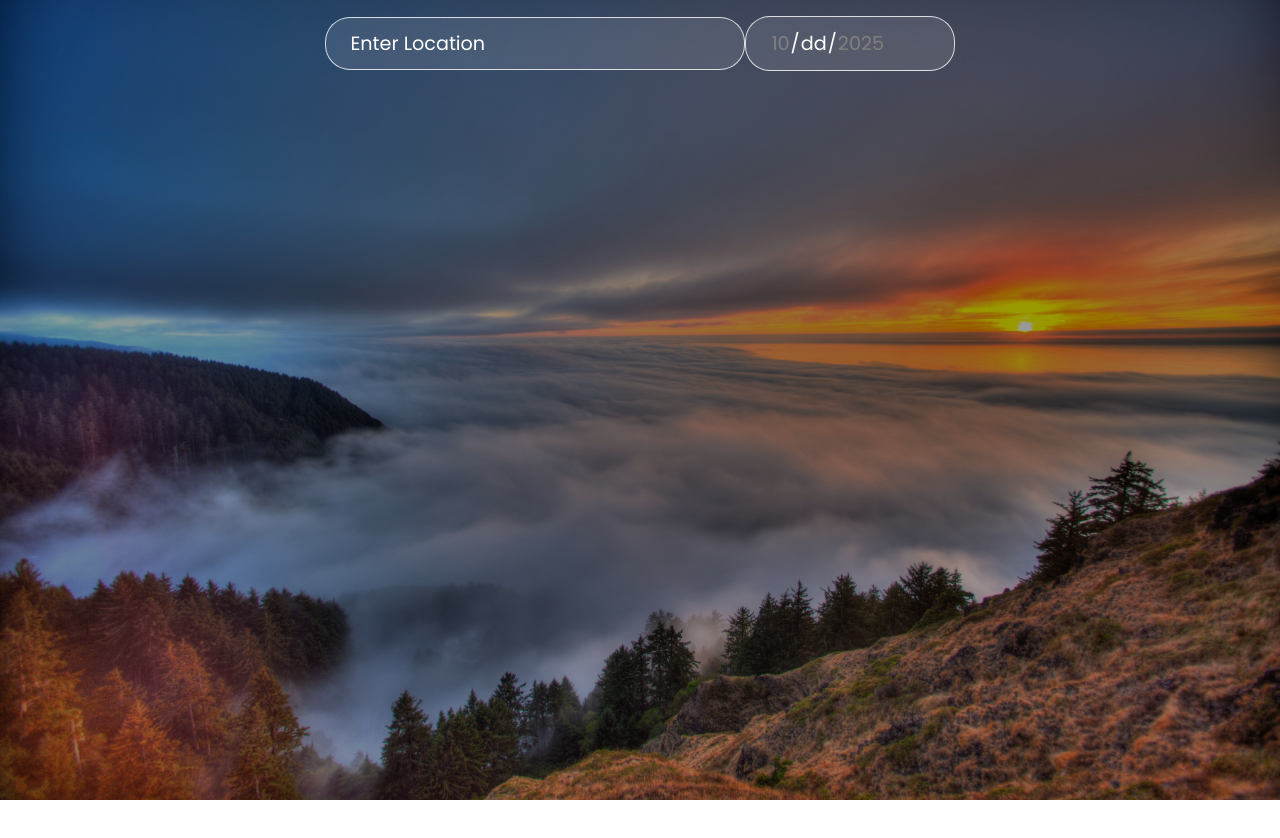
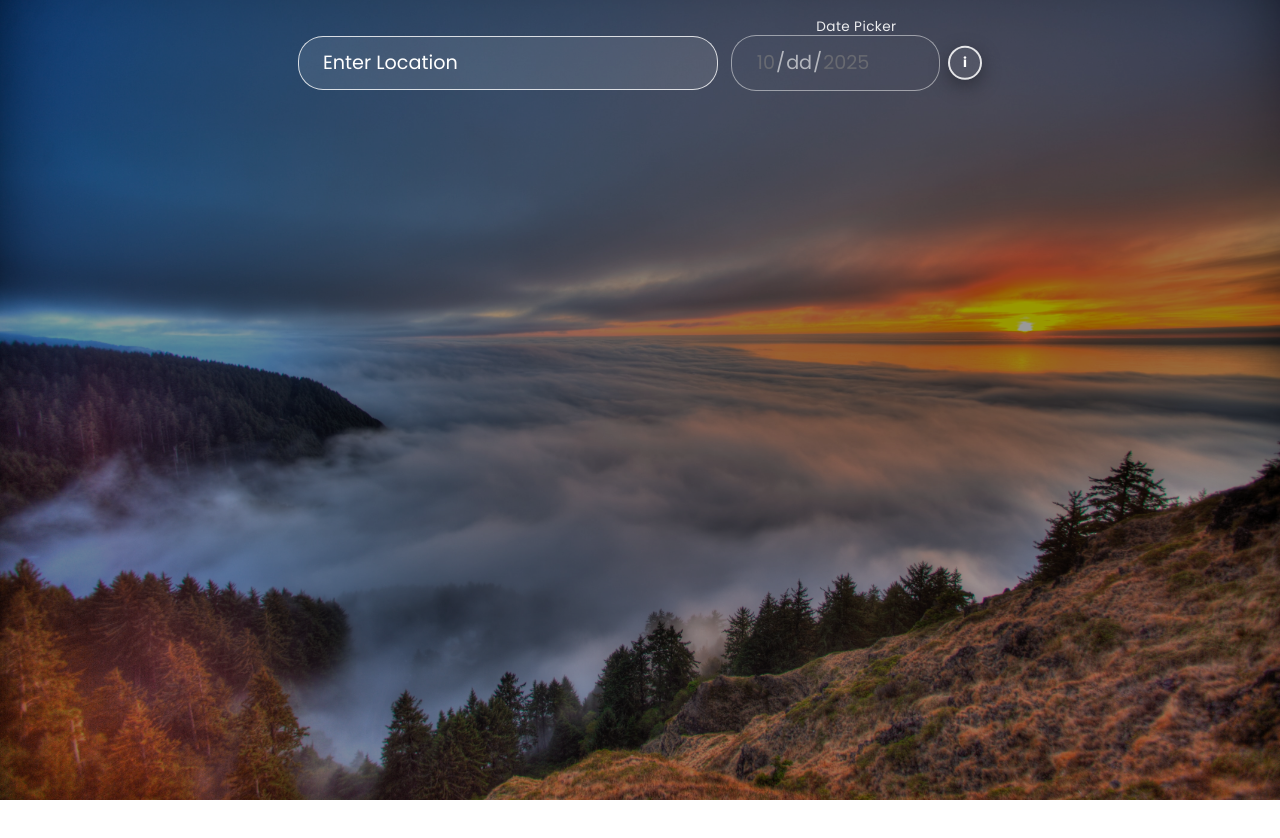
Before and after one commit to amaansam/React-Weather, a React (Create React App) app: page / in a window 1280 px wide. Shown: the top 838 px of the page. Built offline with nearby package versions, Linux system fonts and the light colour scheme; no server answers; the HTML template or start-up script is replaced by a standard one.

Commit message:
Tweaked UI with toolop instruction & added SVG icons for different weather conditions

```diff
--- a/src/App.jsx
+++ b/src/App.jsx
@@ -105,6 +105,18 @@ function App() {
     ? dayForecast.slot.wind?.speed
     : data.wind && data.wind.speed
 
+  // Choose icon code from forecast slot (when showing forecast) or current data
+  const iconCode = showForecast
+    ? dayForecast.slot.weather?.[0]?.icon
+    : data.weather && data.weather[0]?.icon
+
+  const displayIcon = iconCode ? `https://openweathermap.org/img/wn/${iconCode}@2x.png` : null
+
+  // Use the weather "main" (Clouds, Rain, Clear...) so we can map to local SVGs
+  const displayMain = showForecast
+    ? dayForecast.slot.weather?.[0]?.main
+    : data.weather && data.weather[0]?.main
+
   // Displays the search + main container with display and details.
   return (
     <div className="App">
@@ -127,6 +139,8 @@ function App() {
           displayName={displayName}
           displayTemp={displayTemp}
           displayDesc={displayDesc}
+          displayIcon={displayIcon}
+          displayMain={displayMain}
         />
 
         {data.name !== undefined && (
--- a/src/components/Search.jsx
+++ b/src/components/Search.jsx
@@ -20,22 +20,41 @@ export default function Search({
   error
 }) {
   return (
-    <>
+    <div className="search-controls">
+      <div className="inputs-row">
         <input
+          className="location-input"
           value={location}
           onChange={event => setLocation(event.target.value)}
           onKeyDown={onKeyDown}
           placeholder='Enter Location'
+          aria-label="Location"
         />
+
+        <div className="date-container">
+          <div className="date-label">Date Picker</div>
+          <div className="date-controls">
             <input
+              className="date-input"
               type="date"
               value={selectedDate}
               onChange={onDateChange}
               disabled={disabled}
               min={today}
               max={fiveDaysAhead}
+              aria-label="Forecast date"
             />
+            <div className="date-help" aria-hidden={false}>
+              <button className="info" aria-label="Date help" type="button">i</button>
+              <span className="sr-only">Pick a date within the 5-day forecast. Enter a location first and press Enter to load current weather.</span>
+              <span className="tooltip">Pick a date within the 5-day forecast. Enter a location first and press Enter to load current weather.</span>
+            </div>
+          </div>
+        </div>
+      </div>
+
       {error && <p style={{ marginTop: 8 }}>{error}</p>}
-    </>
+
+    </div>
   )
 }
--- a/src/components/WeatherDisplay.jsx
+++ b/src/components/WeatherDisplay.jsx
@@ -1,8 +1,9 @@
 import React from 'react'
+import WeatherIcon from './WeatherIcon.jsx'
 
 // WeatherDisplay
 // Component used to show the main weather summary: location name, temperature, and a short
-export default function WeatherDisplay({ displayName, displayTemp, displayDesc }) {
+export default function WeatherDisplay({ displayName, displayTemp, displayDesc, displayIcon, displayMain }) {
   return (
     <div>
       <div className="top">
@@ -10,6 +11,11 @@ export default function WeatherDisplay({ displayName, displayTemp, displayDesc }
           <p>{displayName}</p>
         </div>
         <div className="temp">
+          {displayMain ? (
+            <WeatherIcon type={displayMain} />
+          ) : displayIcon ? (
+            <img src={displayIcon} alt={displayDesc || 'weather icon'} className="weather-icon" />
+          ) : null}
           {displayTemp !== undefined ? <h1>{displayTemp}°C</h1> : null}
         </div>
         <div className="description">
--- /dev/null
+++ b/src/components/WeatherIcon.jsx
@@ -0,0 +1,92 @@
+import React from 'react'
+
+// Simple inline SVGs for common weather types. Covers clear, cloud, rain, snow, thunderstorm, and mist/fog/haze.
+export default function WeatherIcon({ type }) {
+  const t = (type || '').toLowerCase()
+
+  if (t.includes('clear')) {
+    // sun
+    return (
+      <svg className="weather-icon" viewBox="0 0 64 64" fill="none" xmlns="http://www.w3.org/2000/svg">
+        <circle cx="32" cy="32" r="12" fill="#FFD166" />
+        <g stroke="#FFD166" strokeWidth="3">
+          <line x1="32" y1="4" x2="32" y2="14" />
+          <line x1="32" y1="50" x2="32" y2="60" />
+          <line x1="4" y1="32" x2="14" y2="32" />
+          <line x1="50" y1="32" x2="60" y2="32" />
+          <line x1="10" y1="10" x2="18" y2="18" />
+          <line x1="46" y1="46" x2="54" y2="54" />
+          <line x1="10" y1="54" x2="18" y2="46" />
+          <line x1="46" y1="18" x2="54" y2="10" />
+        </g>
+      </svg>
+    )
+  }
+
+  if (t.includes('cloud')) {
+    // cloud
+    return (
+      <svg className="weather-icon" viewBox="0 0 64 64" xmlns="http://www.w3.org/2000/svg">
+        <path d="M20 40h28a8 8 0 0 0 0-16 12 12 0 0 0-23-4A9 9 0 0 0 8 35a6 6 0 0 0 1 5 7 7 0 0 0 11-0z" fill="#E6EEF4" stroke="#BFC9D6" strokeWidth="1.5" />
+      </svg>
+    )
+  }
+
+  if (t.includes('rain') || t.includes('drizzle')) {
+    // rain
+    return (
+      <svg className="weather-icon" viewBox="0 0 64 64" xmlns="http://www.w3.org/2000/svg">
+        <path d="M20 30h28a8 8 0 0 0 0-16 12 12 0 0 0-23-4A9 9 0 0 0 8 25a6 6 0 0 0 1 5 7 7 0 0 0 11-0z" fill="#E6EEF4" stroke="#BFC9D6" strokeWidth="1.5" />
+        <g stroke="#6DA9E4" strokeWidth="2" strokeLinecap="round">
+          <line x1="22" y1="40" x2="22" y2="50" />
+          <line x1="30" y1="40" x2="30" y2="52" />
+          <line x1="38" y1="40" x2="38" y2="50" />
+          <line x1="46" y1="40" x2="46" y2="52" />
+        </g>
+      </svg>
+    )
+  }
+
+  if (t.includes('snow')) {
+    // snow
+    return (
+      <svg className="weather-icon" viewBox="0 0 64 64" xmlns="http://www.w3.org/2000/svg">
+        <path d="M20 30h28a8 8 0 0 0 0-16 12 12 0 0 0-23-4A9 9 0 0 0 8 25a6 6 0 0 0 1 5 7 7 0 0 0 11-0z" fill="#E6EEF4" stroke="#BFC9D6" strokeWidth="1.5" />
+        <g stroke="#9FCBFF" strokeWidth="1.8" strokeLinecap="round" strokeLinejoin="round">
+          <circle cx="22" cy="44" r="2" fill="#9FCBFF" />
+          <circle cx="30" cy="48" r="2" fill="#9FCBFF" />
+          <circle cx="38" cy="44" r="2" fill="#9FCBFF" />
+          <circle cx="46" cy="48" r="2" fill="#9FCBFF" />
+        </g>
+      </svg>
+    )
+  }
+
+  if (t.includes('thunder')) {
+    // thunderstorm
+    return (
+      <svg className="weather-icon" viewBox="0 0 64 64" xmlns="http://www.w3.org/2000/svg">
+        <path d="M20 30h28a8 8 0 0 0 0-16 12 12 0 0 0-23-4A9 9 0 0 0 8 25a6 6 0 0 0 1 5 7 7 0 0 0 11-0z" fill="#E6EEF4" stroke="#BFC9D6" strokeWidth="1.5" />
+        <path d="M34 40l-6 10h8l-2 8 10-14h-8z" fill="#FFD166" stroke="#FFB84D" strokeWidth="1" />
+      </svg>
+    )
+  }
+
+  // mist/haze/fog/dust etc
+  if (['mist', 'haze', 'fog', 'smoke', 'dust', 'sand', 'ash'].some(k => t.includes(k))) {
+    return (
+      <svg className="weather-icon" viewBox="0 0 64 64" xmlns="http://www.w3.org/2000/svg">
+        <path d="M16 30h32" stroke="#C9D3DA" strokeWidth="2" strokeLinecap="round" />
+        <path d="M12 36h36" stroke="#C9D3DA" strokeWidth="2" strokeLinecap="round" />
+        <path d="M16 42h32" stroke="#C9D3DA" strokeWidth="2" strokeLinecap="round" />
+      </svg>
+    )
+  }
+
+  // default icon (unknown)
+  return (
+    <svg className="weather-icon" viewBox="0 0 64 64" xmlns="http://www.w3.org/2000/svg">
+      <circle cx="32" cy="32" r="12" fill="#BFC9D6" />
+    </svg>
+  )
+}
--- a/src/index.css
+++ b/src/index.css
@@ -64,6 +64,143 @@ h1 {
   color: #fff;
 }
 
+.search-controls {
+  display: flex;
+  flex-direction: column;
+  align-items: center;
+  gap: 0.6rem;
+  margin-top: 1.2rem;
+}
+
+
+.date-container {
+  display: inline-block;
+  position: relative; /* allow absolute label positioning */
+}
+
+.date-label {
+  position: absolute;
+  top: -18px;
+  left: 50%;
+  transform: translateX(-50%);
+  font-size: 0.85rem;
+  color: rgba(255,255,255,0.9);
+  letter-spacing: 0.4px;
+}
+
+.date-controls {
+  display: inline-flex;
+  align-items: center;
+  gap: 0.5rem;
+}
+
+.inputs-row {
+  display: flex;
+  gap: 0.8rem; /* space between the search and date inputs */
+  align-items: center;
+}
+
+.location-input, .date-input {
+  padding: .7rem 1.2rem;
+  font-size: 1.05rem;
+  border-radius: 25px;
+  border: 1px solid rgba(255, 255, 255, 0.8);
+  background: rgba(255, 255, 255, 0.06);
+  color: #fff;
+}
+
+.date-input:disabled {
+  opacity: 0.6;
+  background: rgba(255,255,255,0.03);
+  cursor: not-allowed;
+}
+
+.location-input:focus, .date-input:focus {
+  outline: 2px solid rgba(255, 255, 255, 0.2);
+  box-shadow: 0 4px 16px rgba(0,0,0,0.3);
+}
+
+.hint {
+  font-size: 1rem;
+  color: rgba(255,255,255,0.85);
+  opacity: 0.9;
+}
+
+.date-help {
+  position: relative;
+  display: inline-flex;
+  align-items: center;
+  gap: 0.5rem;
+}
+
+.info {
+  width: 34px;
+  height: 34px;
+  border-radius: 50%;
+  border: 2px solid rgba(255,255,255,0.85);
+  background: rgba(255,255,255,0.08);
+  color: #fff;
+  font-weight: 700;
+  display: inline-flex;
+  align-items: center;
+  justify-content: center;
+  cursor: pointer;
+  box-shadow: 0 6px 18px rgba(0,0,0,0.35);
+  transform: translateY(0);
+  animation: pulse 3s infinite;
+}
+
+.info:focus {
+  outline: 2px solid rgba(255,255,255,0.2);
+}
+
+.tooltip {
+  position: absolute;
+  top: 80px; /* moved further below the button to create breathing room */
+  left: 50%;
+  transform: translateX(-50%) translateY(0);
+  background: rgba(0,0,0,0.9);
+  color: #fff;
+  padding: 0.75rem 1.1rem;
+  border-radius: 8px;
+  font-size: 0.95rem;
+  width: 320px; /* slightly wider for readability */
+  text-align: center;
+  opacity: 0; /* hidden by default */
+  pointer-events: none;
+  transition: opacity 160ms ease, transform 160ms ease;
+  z-index: 9999; /* keep above other UI */
+}
+
+.date-help:hover .tooltip,
+.date-help:focus-within .tooltip {
+  opacity: 1;
+  transform: translateX(-50%) translateY(4px); /* small slide down on reveal */
+  pointer-events: auto;
+}
+
+@keyframes pulse {
+  0% { box-shadow: 0 6px 18px rgba(0,0,0,0.35); transform: translateY(0); }
+  50% { box-shadow: 0 10px 30px rgba(0,0,0,0.45); transform: translateY(-2px); }
+  100% { box-shadow: 0 6px 18px rgba(0,0,0,0.35); transform: translateY(0); }
+}
+
+/* visually hidden but available to screen readers */
+.sr-only {
+  position: absolute !important;
+  width: 1px;
+  height: 1px;
+  padding: 0;
+  margin: -1px;
+  overflow: hidden;
+  clip: rect(0, 0, 0, 0);
+  white-space: nowrap;
+  border: 0;
+}
+
+/* hide the old .hint if it's still present */
+.hint { display: none; }
+
 .container {
   max-width: 700px;
   height: 700px;
@@ -88,6 +225,13 @@ h1 {
   transform: rotate(269deg);
 }
 
+.weather-icon {
+  width: 64px;
+  height: 64px;
+  vertical-align: middle;
+  margin-right: 0.6rem;
+}
+
 .App .bottom {
   display: flex;
   justify-content: space-evenly;
```
Lines whose indentation alone changed are shown as unchanged.
